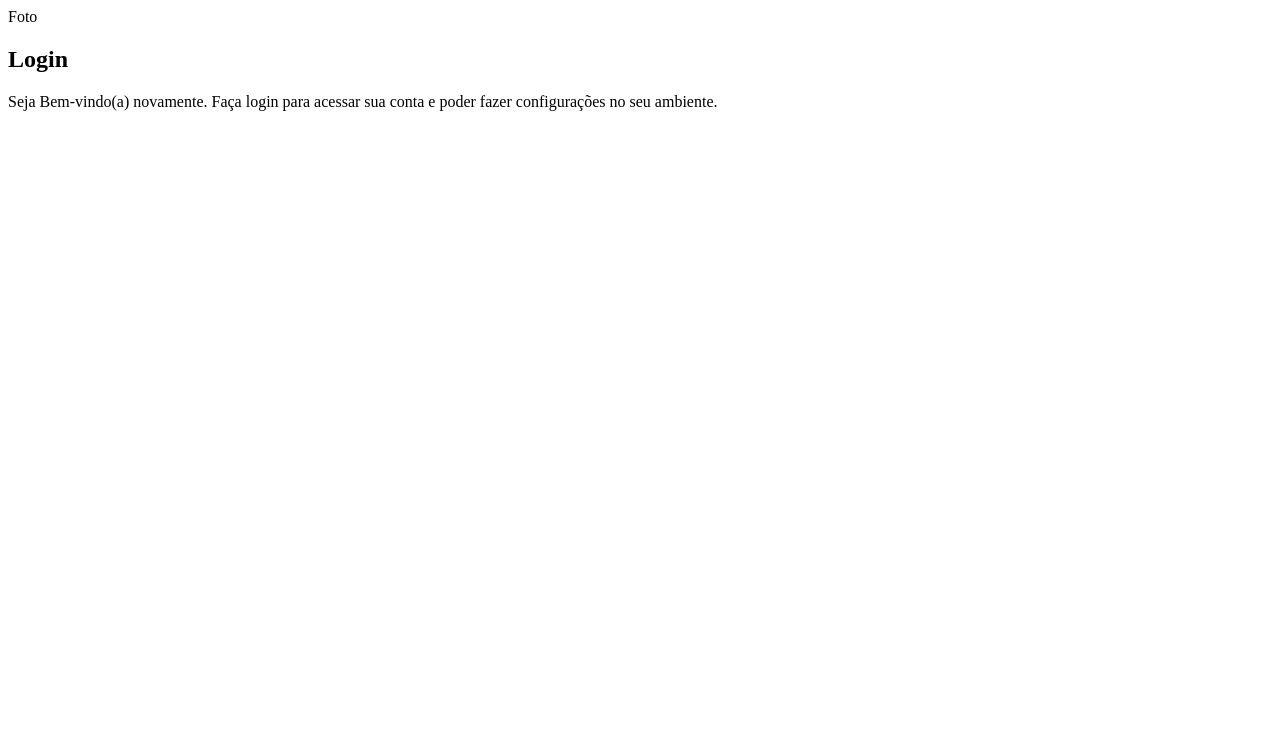
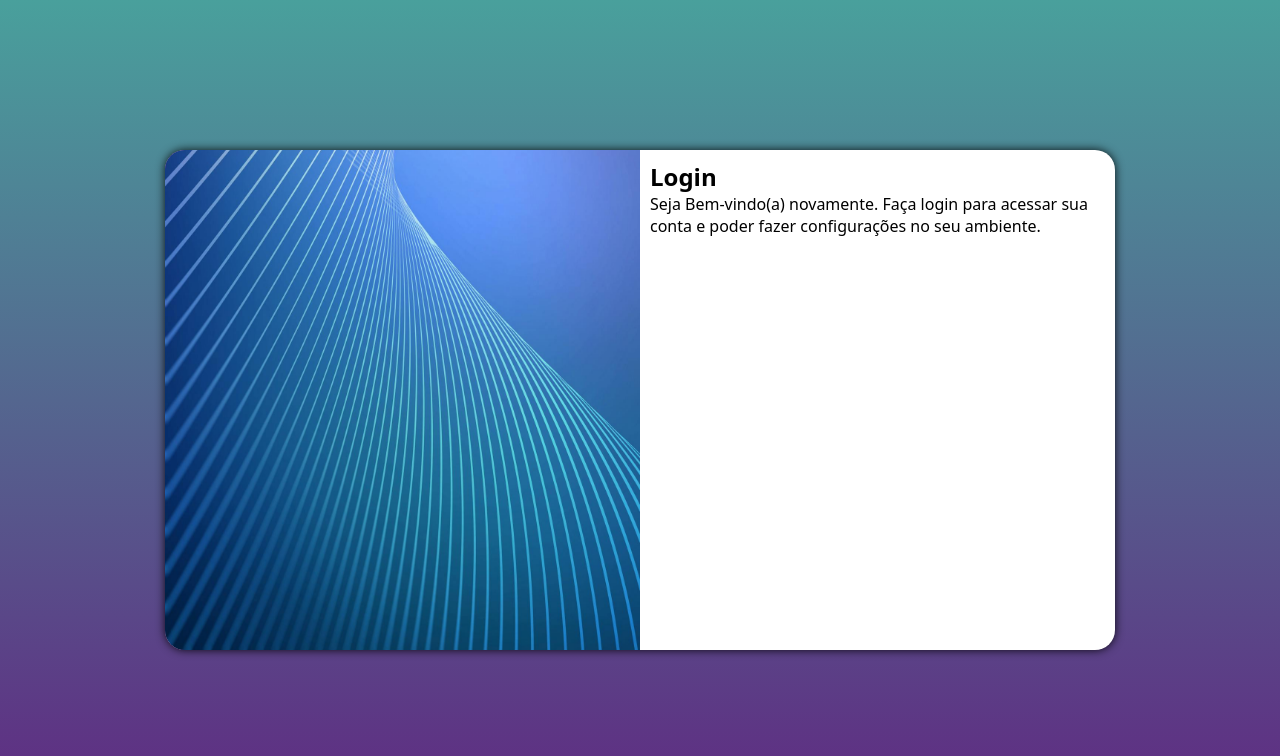
Before and after one commit to VictorVasques8/projeto-login, a plain HTML site: page index.html in a window 1280 px wide. Drawn offline with Linux system fonts and the light colour scheme.

Commit message:
media query para outras telas

```diff
--- /dev/null
+++ b/estilos/media-query.css
@@ -0,0 +1,47 @@
+@charset "UTF-8";
+
+/*typical Device Breakpoints
+-----------------------------
+Pequenas Telas: até 600px
+Celular: de 600px até768px
+Tablet: de 768px até 992px
+Desktop: de 992px até 1200px
+TV: acima de 1200px
+-----------------------------
+*/
+
+@media screen and (min-width: 768px) and (max-width: 992px){
+    body{
+        background-image: linear-gradient(to top,#49a09c, #5f2c82);
+    }
+    section#login {
+        width: 80vw;
+    }
+    section#login > div#imagem {
+        float: left;
+        width: 30%;
+        height: 100%;
+    }
+    section#login > div#formulario{
+        float: right;
+        width: 70%;
+    }
+}
+@media screen and (min-width: 992px) {
+    body{
+        background-image: linear-gradient(to bottom,#49a09c, #5f2c82);
+    }
+    section#login {
+        width: 950px;
+
+    }
+    section#login > div#imagem{
+        float: left;
+        width: 50%;
+        height: 100%;
+    }
+    section#login > div#formulario{
+        float: right;
+        width: 50%;
+    }
+}
--- a/estilos/style.css
+++ b/estilos/style.css
@@ -6,3 +6,47 @@ Verde: #49a09c
 Lilás: #5f2c82
 
 */
+
+*{
+    font-family: system-ui, -apple-system, BlinkMacSystemFont, 'Segoe UI', Roboto, Oxygen, Ubuntu, Cantarell, 'Open Sans', 'Helvetica Neue', sans-serif;
+    margin: 0px;
+    padding: 0px;
+    box-sizing: border-box;
+}
+body, html{
+    background-color: #5f2c82;
+    height: 100vh;
+    width: 100vw;
+}
+main{
+    position: relative;
+    height: 100vh;
+    width: 100vw;
+}
+section#login{
+    position: absolute;
+    top: 50%;
+    left: 50%;
+    transform: translate(-50%, -50%);
+    overflow: hidden;
+
+    background-color: white;
+    width: 250px;
+    height: 500px;
+    border-radius: 20px;
+    box-shadow: 0px 0px 10px rgba(0, 0, 0, 0.897);
+
+    transition: width 0.3s, height 0.3s;
+    transition-timing-function: ease;
+}
+section#login > div#imagem {
+    display: block;
+    background: #5f2c82 url(../imagens/plogin02.jpg) no-repeat;
+    background-size: cover;
+    background-position: left bottom;
+    height: 200px;
+}
+section#login > div#formulario {
+    padding: 10px;
+    display: block;
+}
--- a/index.html
+++ b/index.html
@@ -5,12 +5,13 @@
     <meta name="viewport" content="width=device-width, initial-scale=1.0">
     <title>Login</title>
     <link rel="stylesheet" href="estilos/style.css">
+    <link rel="stylesheet" href="estilos/media-query.css">
 </head>
 <body>
     <main>
         <section id="login">
             <div id="imagem">
-                Foto
+
             </div>
             <div id="formulario">
                 <h1>Login</h1>
```
